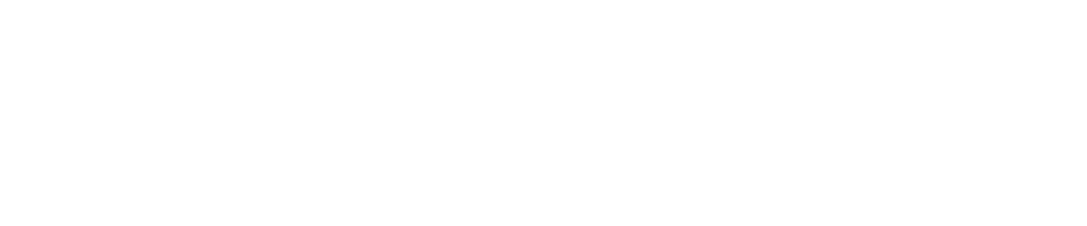
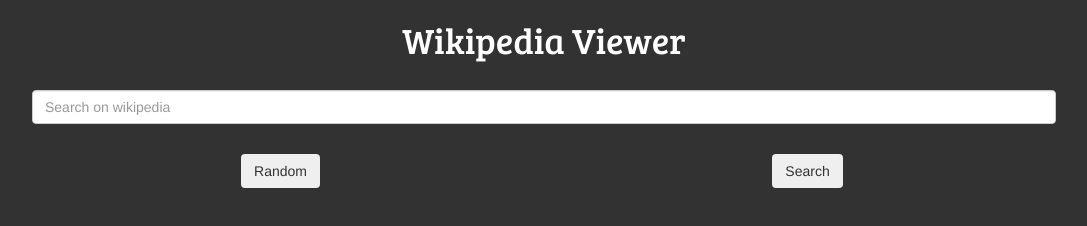
Before and after one commit to Amp0/fcc-wikipedia-viewer, a plain HTML site: page index.html in a window 1280 px wide. Shown: the whole page, without its empty margins (96-1183 px from the left). Drawn offline with nearby package versions, Linux system fonts and the light colour scheme.

Commit message:
Basic front-end work done

```diff
--- a/index.html
+++ b/index.html
@@ -6,7 +6,7 @@
   <meta charset="UTF-8">
   <!-- CSS -->
   <link href="https://maxcdn.bootstrapcdn.com/font-awesome/4.7.0/css/font-awesome.min.css" rel="stylesheet" integrity="sha384-wvfXpqpZZVQGK6TAh5PVlGOfQNHSoD2xbE+QkPxCAFlNEevoEH3Sl0sibVcOQVnN" crossorigin="anonymous">
-  <link href="https://fonts.googleapis.com/css?family=Fjalla+One|Open+Sans" rel="stylesheet">
+  <link href="https://fonts.googleapis.com/css?family=Bree+Serif|Open+Sans" rel="stylesheet">
   <link rel="stylesheet" href="https://maxcdn.bootstrapcdn.com/bootstrap/3.3.7/css/bootstrap.min.css" integrity="sha384-BVYiiSIFeK1dGmJRAkycuHAHRg32OmUcww7on3RYdg4Va+PmSTsz/K68vbdEjh4u" crossorigin="anonymous">
   <link rel="stylesheet" href="style.css">
   <!-- JS -->
@@ -16,7 +16,17 @@
 
 </head>
 <body>
-
-
+  <h1 id="title">Wikipedia Viewer</h1>
+  <div id="content">
+    <input type="text" class="form-control" placeholder="Search on wikipedia" />
+    <div class="row" style="text-align:center; margin-top: 30px;">
+      <div class="col-md-6">
+        <button class="btn">Random</button>
+      </div>
+      <div class="col-md-6">
+        <button class="btn">Search</button>
+      </div>
+    </div>
+  </div>
 </body>
 </html>
--- a/style.css
+++ b/style.css
@@ -0,0 +1,15 @@
+body {
+  background-color: rgb(50, 50, 50);
+}
+
+#title {
+  text-align: center;
+  color: white;
+  font-family: 'Bree Serif';
+}
+
+#content {
+  width: 1024px;
+  margin: 0 auto;
+  margin-top: 30px;
+}
```
